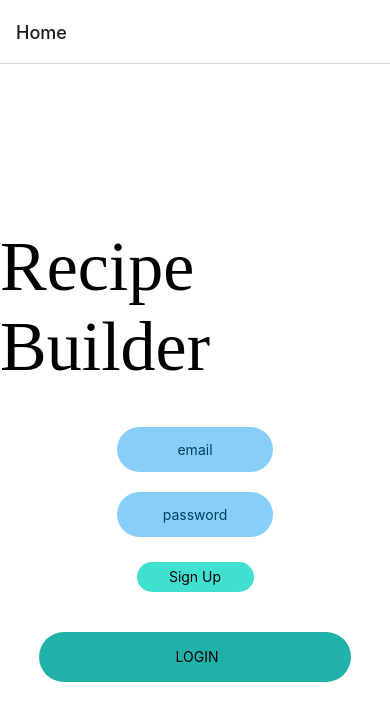
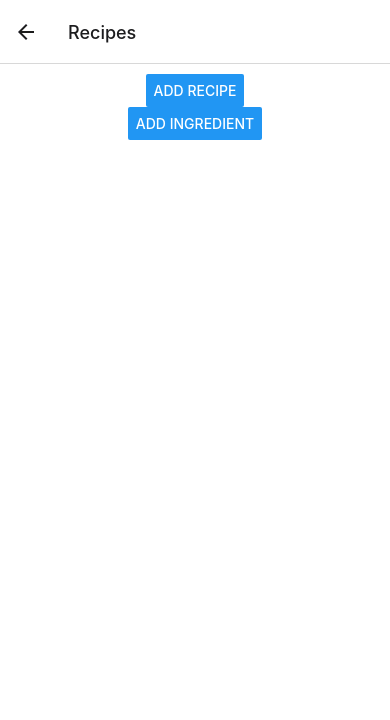
Before and after one commit to ChenliangEdward/EC463SWMiniProject, a React Native app: screen /Recipes in a window 390 px wide. Shown: the top 720 px of the page. Built offline with nearby package versions, Linux system fonts and the light colour scheme.

Commit message:
Update recipes.js
Trying to get a new recipe container to load when the add recipe button is pushed

```diff
--- a/App.js
+++ b/App.js
@@ -1,5 +1,4 @@
 import * as React from "react";
-import { Text, View, Button } from "react-native";
 import { NavigationContainer } from "@react-navigation/native";
 import { createNativeStackNavigator } from "@react-navigation/native-stack";
 import HomeScreen from "./screens/HomeScreen";
@@ -7,6 +6,7 @@ import SignUp from "./screens/SignUp";
 import Details from "./screens/Details";
 import FoodSearch from "./screens/FoodSearch";
 import BarcodeScanner from "./screens/BarcodeScanner";
+import Recipes from "./screens/Recipes";
 const Stack = createNativeStackNavigator();
 
 function App() {
@@ -18,6 +18,7 @@ function App() {
         <Stack.Screen name="SignUp" component={SignUp} />
         <Stack.Screen name="FoodSearch" component={FoodSearch} />
         <Stack.Screen name="BarcodeScanner" component={BarcodeScanner} />
+        <Stack.Screen name="Recipes" component={Recipes} />
       </Stack.Navigator>
     </NavigationContainer>
   );
--- a/screens/Details.js
+++ b/screens/Details.js
@@ -1,15 +1,19 @@
 import React from "react";
 import { Text, View, TextInput, Modal, Button } from "react-native";
-import { useState } from "react";
 import { StatusBar } from "expo-status-bar";
 import { styles } from "../styles/styles";
+
 function Details({ navigation }) {
   return (
     <View style={{ flex: 1, alignItems: "center", justifyContent: "center" }}>
-      <Text>Details Screen</Text>
       <Button
-        title="Go to FoodSearch... again"
+        title="Food Search"
         onPress={() => navigation.navigate("FoodSearch")}
+      />
+
+      <Button
+        title="Recipes"
+        onPress={() => navigation.navigate("Recipes")}
       />
     </View>
   );
--- a/screens/Recipes.js
+++ b/screens/Recipes.js
@@ -1,21 +1,37 @@
 import React from "react";
-import { View, Button, Example } from "react-native";
+import { View, Button, TouchableHighlight, TextInput } from "react-native";
 import { styles } from "../styles/styles";
+import { useState } from "react";
 
 function Recipes({ navigation }) {
+  const [recipe_name, setRecipeName] = useState("");
+
     return (
       <View style={styles.container}>
         <View style={styles.recipeBtn}>
             <Button
             title="Add Recipe"
-            onPress={() => navigation.navigate("Details")}
+            onPress={() =>
+              {return (
+                <View style={styles.container}>
+                  <TouchableHighlight onPress={() => navigation.navigate("Details")}>
+                    <View style={styles.recipeBox}>
+                      <TextInput
+                        style={styles.TextInput}
+                        placeholder="add recipe name"
+                        placeholderTextColor="#003f5c"
+                        onChangeText={(recipe_name) => setRecipeName(recipe_name)}
+                      />
+                    </View>
+                  </TouchableHighlight>
+                </View>
+              )}}
             />
             <Button
             title="Add Ingredient"
             onPress={() => navigation.navigate("FoodSearch")}
             />
         </View>
-
       </View>
     );
   }
```
